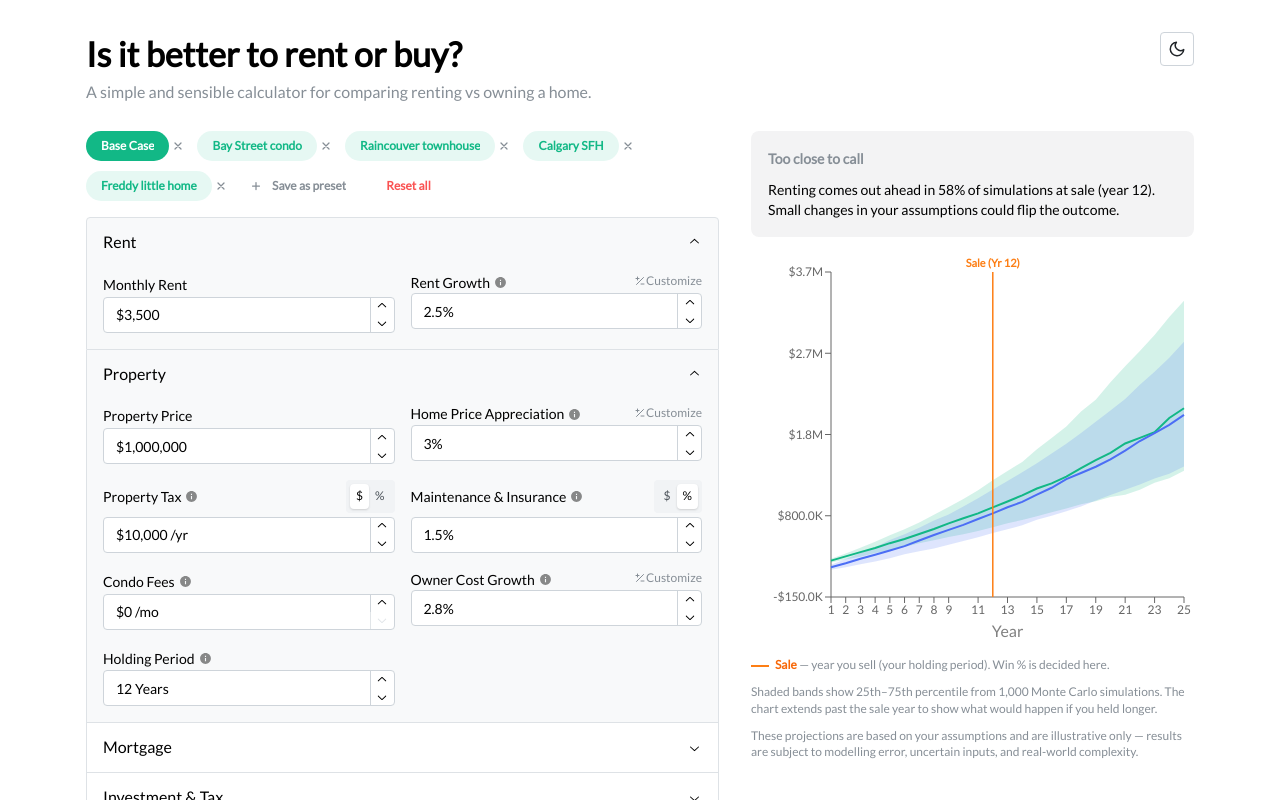
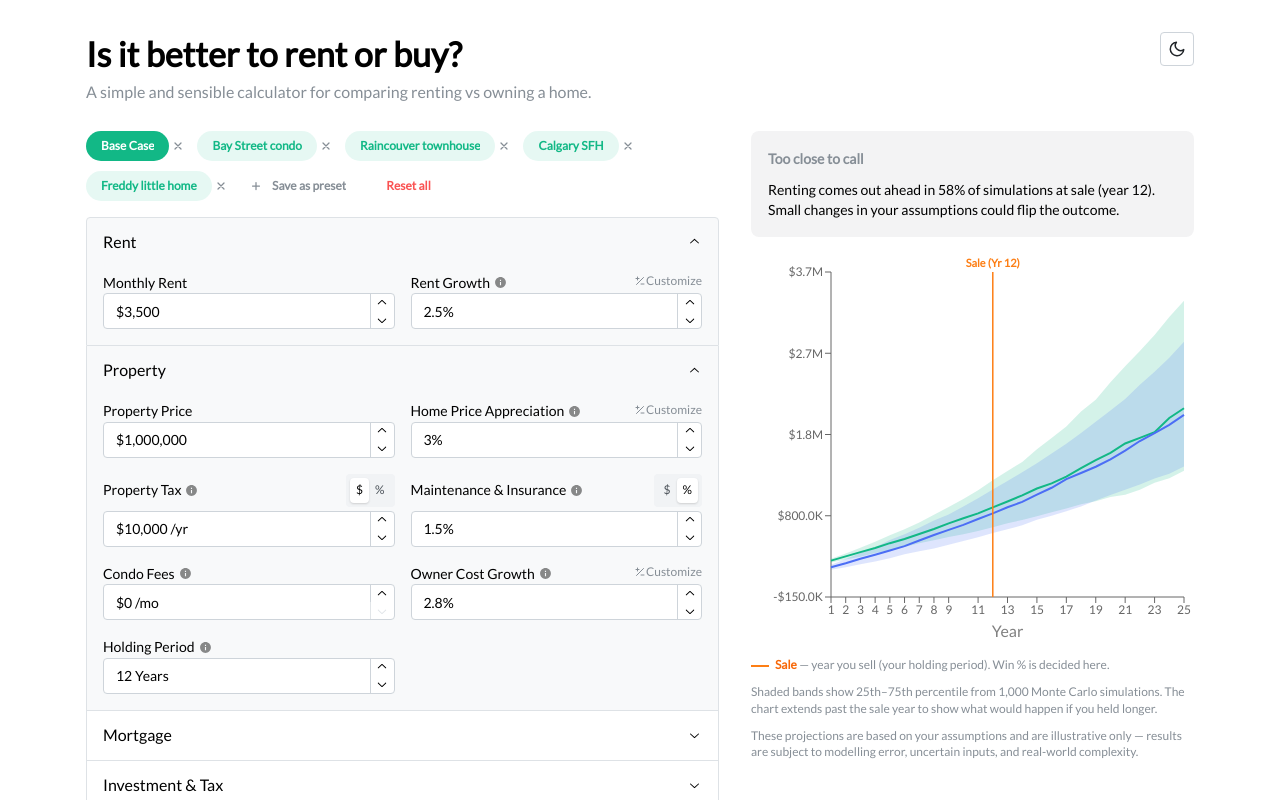
Before and after one commit to low-earth-orbit/rent-vs-buy, a React (Create React App) app: page / in a window 1280 px wide. Shown: the top 800 px of the page. Built offline with nearby package versions, Linux system fonts and the light colour scheme.

Commit message:
Fix input form item alignment

```diff
--- a/src/components/UserInputFormItem.jsx
+++ b/src/components/UserInputFormItem.jsx
@@ -30,6 +30,7 @@ export default function UserInputFormItem({
       thousandSeparator={thousandSeparator ? "," : undefined}
       error={error}
       clampBehavior="none"
+      styles={{ label: { display: "block" } }}
       {...rest}
     />
   );
```
